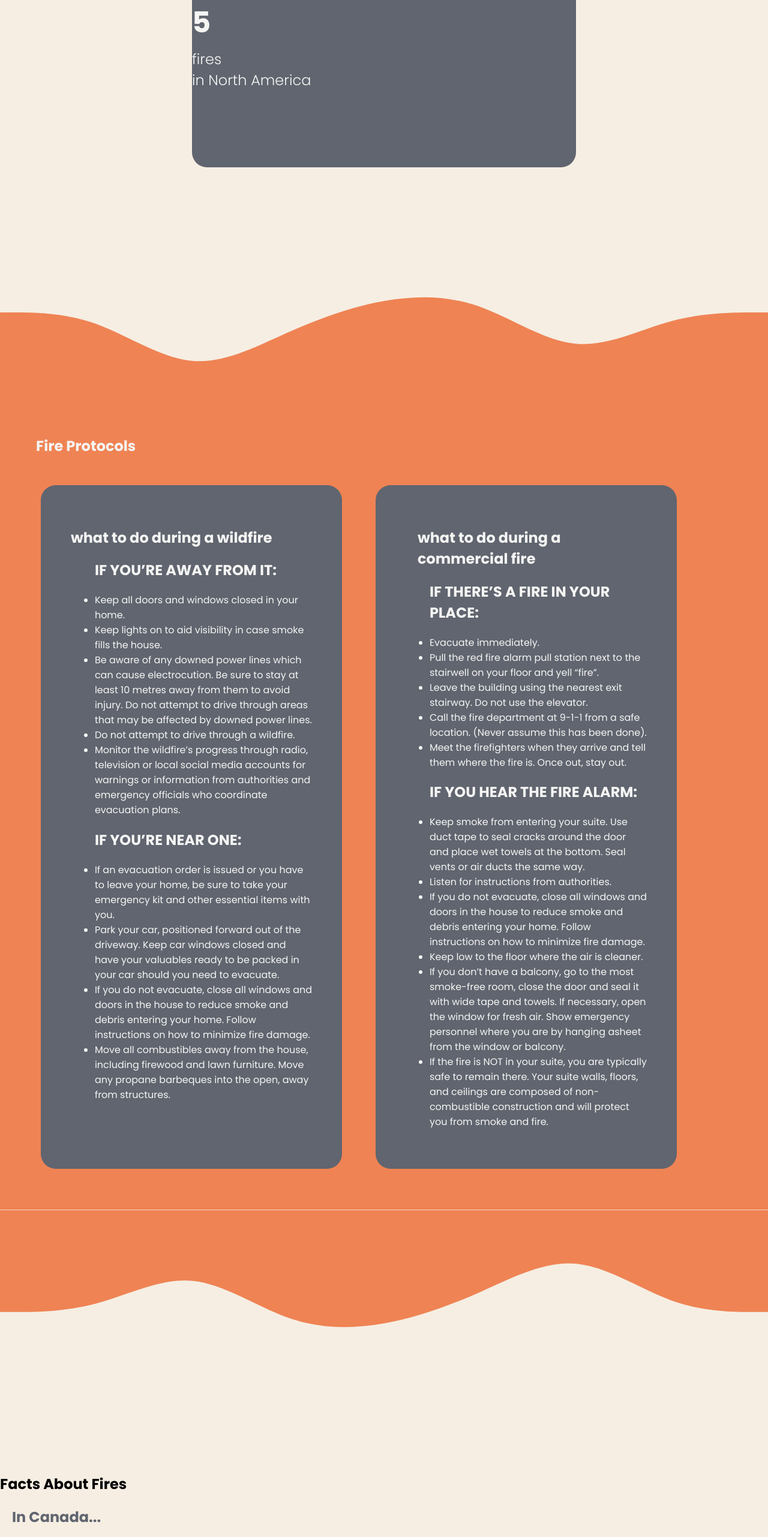
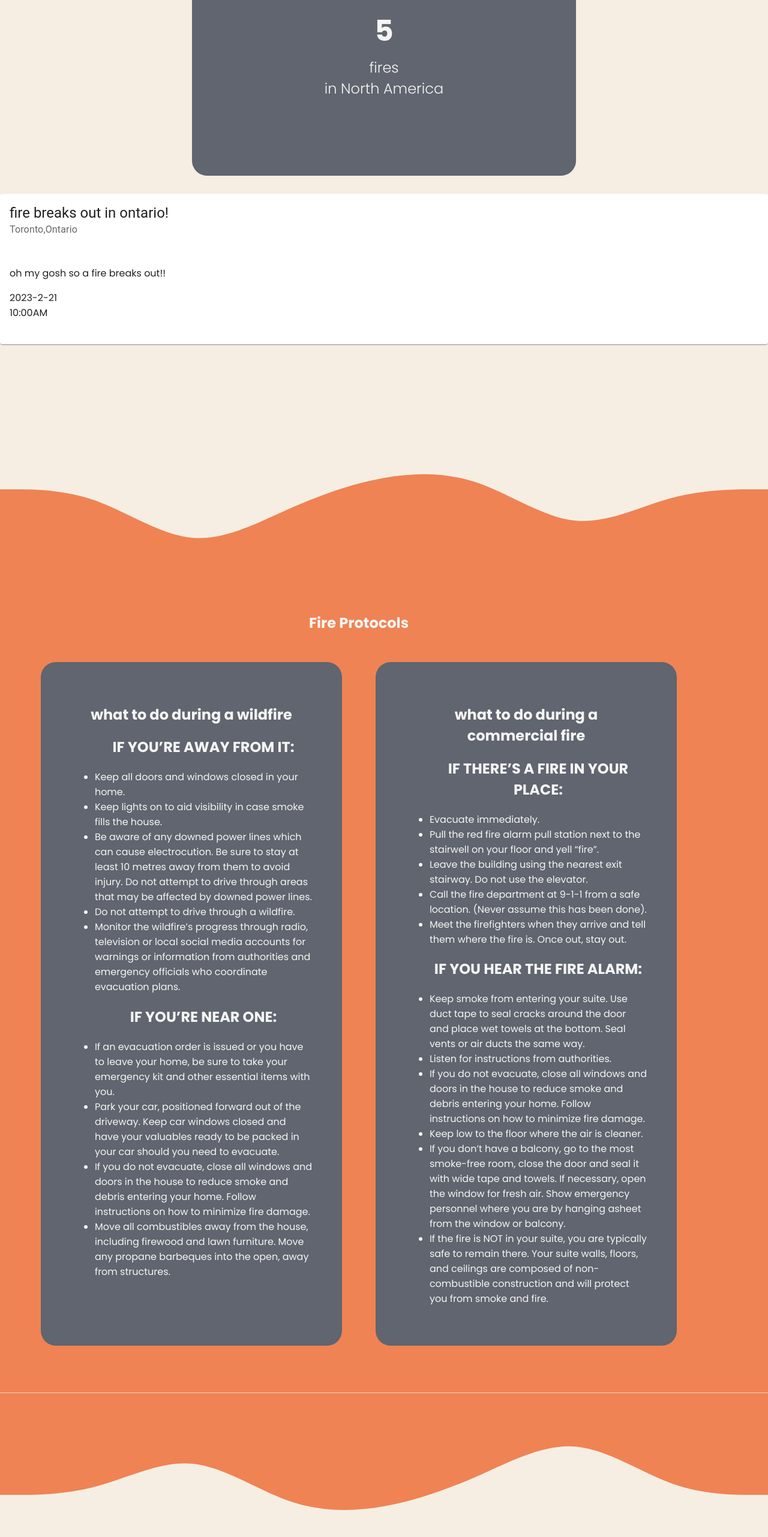
Before and after one commit to KaraHuynh/Blaze-Buddy, a React (Create React App) app: page / in a window 1280 px wide. Shown: the part 234-2797 px from the top of the page at 60% size. Built offline with nearby package versions, Linux system fonts and the light colour scheme.

Commit message:
refine some frontend code

```diff
--- a/src/App.js
+++ b/src/App.js
@@ -8,6 +8,7 @@ import Footer from './components/Footer/Footer';
 import { BrowserRouter } from "react-router-dom";
 import { useState } from 'react'
 import axios from "axios";
+import FireCard from './components/FireCard/FireCard';
 
 
 function App() {
@@ -40,6 +41,7 @@ function App() {
               <p>About me: {profileData.about_me}</p>
             </div>
         } */}
+        <FireCard title="fire breaks out in ontario!" date="2023-2-21" time="10:00AM" location ="Toronto,Ontario" description='oh my gosh so a fire breaks out!!'></FireCard>
         <FireProtocols />
         <FireFacts />
         <Resources />
--- a/src/components/FireCard/FireCard.jsx
+++ b/src/components/FireCard/FireCard.jsx
@@ -1,6 +1,6 @@
 import React from "react";
 import { Card } from '@mui/material';
-import { CardContent } from '@mui/material/CardContent';
+import CardContent from '@mui/material/CardContent';
 import CardHeader from '@mui/material/CardHeader';
 import './style.css';
 
@@ -12,12 +12,13 @@ export default function FireCard ({ title, date, time, location, description }){
                 subheader={location}
             />
             <CardContent>
-                <h2>
+                <p>
+                      {description}
+                </p>
+                <p>
+
                     {date}<br></br>
                     {time}
-                </h2>
-                <p>
-                    {description}
                 </p>
             </CardContent>
         </Card>
--- a/src/sections/FireFacts/FireFacts.jsx
+++ b/src/sections/FireFacts/FireFacts.jsx
@@ -36,7 +36,7 @@ export default function FireFacts (){
                                 </figcaption>
                             </figure>
                             <div className="more-facts">
-                                <h2 className="fact-header">More Facts</h2>
+                                <h2>More Facts</h2>
                                 <ul>
                                     <li>
                                         In Canada, 1 out of 100 preventable residential fires are fatal.
@@ -74,7 +74,7 @@ export default function FireFacts (){
                                 </figcaption>
                             </figure>
                             <div className="more-facts">
-                                <h2 className="fact-header">More Facts</h2>
+                                <h2 >More Facts</h2>
                                 <ul>
                                     <li>
                                         In the US, there were approximately 3,790 fire-related deaths, 2,615 deaths, 11,825 injuries, in 2020.
--- a/src/sections/FireFacts/style.css
+++ b/src/sections/FireFacts/style.css
@@ -18,7 +18,8 @@
 
 .fact-header {
     text-align: left;
-    margin: 20px;
+    margin: 20px 20px 20px 150px;
+    font-size: 30px;
     color: #60656F;
 }
 
--- a/src/sections/FireProtocols/FireProtocols.jsx
+++ b/src/sections/FireProtocols/FireProtocols.jsx
@@ -4,6 +4,8 @@ import Wave from '../../images/wave.svg';
 
 export default function FireProtocols (){
     return(
+        <>
+        <img className="top-wave" src={Wave} alt="" />
         <section className="fire-protocols" id="fire-protocols">
             <div className="container">
                 <div className="inner-div">
@@ -88,7 +90,7 @@ export default function FireProtocols (){
             </div>
         </section>
 
-
+        </>
 
 
     );
--- a/src/sections/FireProtocols/style.css
+++ b/src/sections/FireProtocols/style.css
@@ -1,3 +1,7 @@
+h1{
+    text-align: center;
+}
+
 .fire-protocols {
     background-color: #EF8354;
     color: #F5F5F4;
@@ -30,3 +34,7 @@
     margin: 20px 20px;
     width: 90%;
 }
+
+.top-wave {
+    margin-top: 10%;
+}
--- a/src/sections/FireTracker/FireTracker.jsx
+++ b/src/sections/FireTracker/FireTracker.jsx
@@ -36,7 +36,6 @@ export default function FireTracker() {
                 </div>
             </div>
         </section>
-        <img className="top-wave" src={Wave} alt="" />
         </>
     );
 }
--- a/src/sections/FireTracker/style.css
+++ b/src/sections/FireTracker/style.css
@@ -9,6 +9,7 @@
 
 .container {
     width: 100%;
+    margin-bottom:30px;
 }
 .top-functions {
     display: grid;
@@ -38,6 +39,10 @@
     margin-top: -5%;
 }
 
+h2{
+    text-align: center;
+}
+
 .animation {
     /* margin: 50px; */
     text-align:center;
```
Also changed, not shown: requirements.txt (added).
